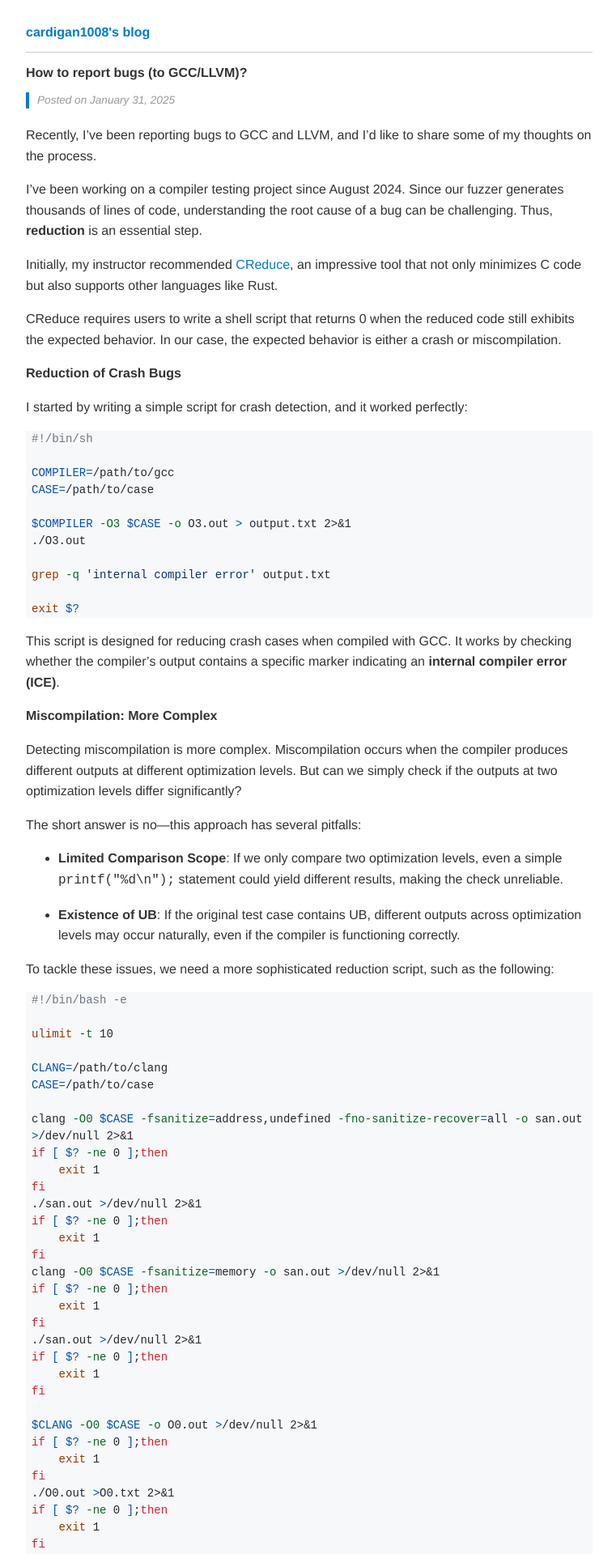
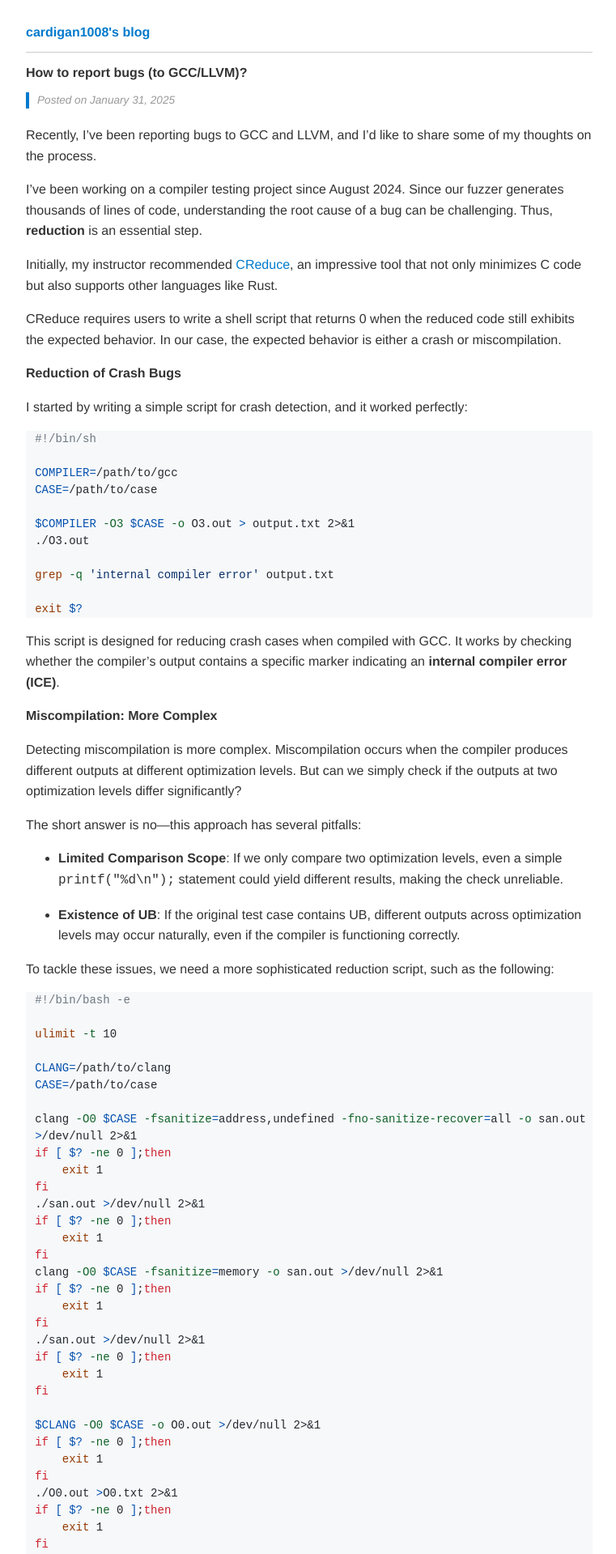
Before and after one commit to cardigan1008/cardigan1008.github.io, a Jekyll site: the page built from _posts/2025-01-31-how-to-report-compiler-bugs.md, in a window 1280 px wide. Shown: the top 1919 px of the page at 81% size, without its empty margins (258-1019 px from the left). Built offline with Jekyll 4.4.1, drawn with Linux system fonts in a browser that asks for light colours.

Commit message:
adjust md format

```diff
--- a/assets/css/syntax.css
+++ b/assets/css/syntax.css
@@ -7,7 +7,7 @@
   vertical-align: top;
 }
 .highlight .code {
-  padding-left: 0.5em;
+  padding-left: 0.8em;
 }
 .highlight pre {
   margin: 0;
@@ -18,7 +18,7 @@ pre.highlight {
   white-space: pre-wrap !important;
   word-wrap: break-word !important;
   overflow-x: auto;
-  padding-left: 0.5em;
+  padding-left: 0.8em;
   position: relative;
 }
 
```
